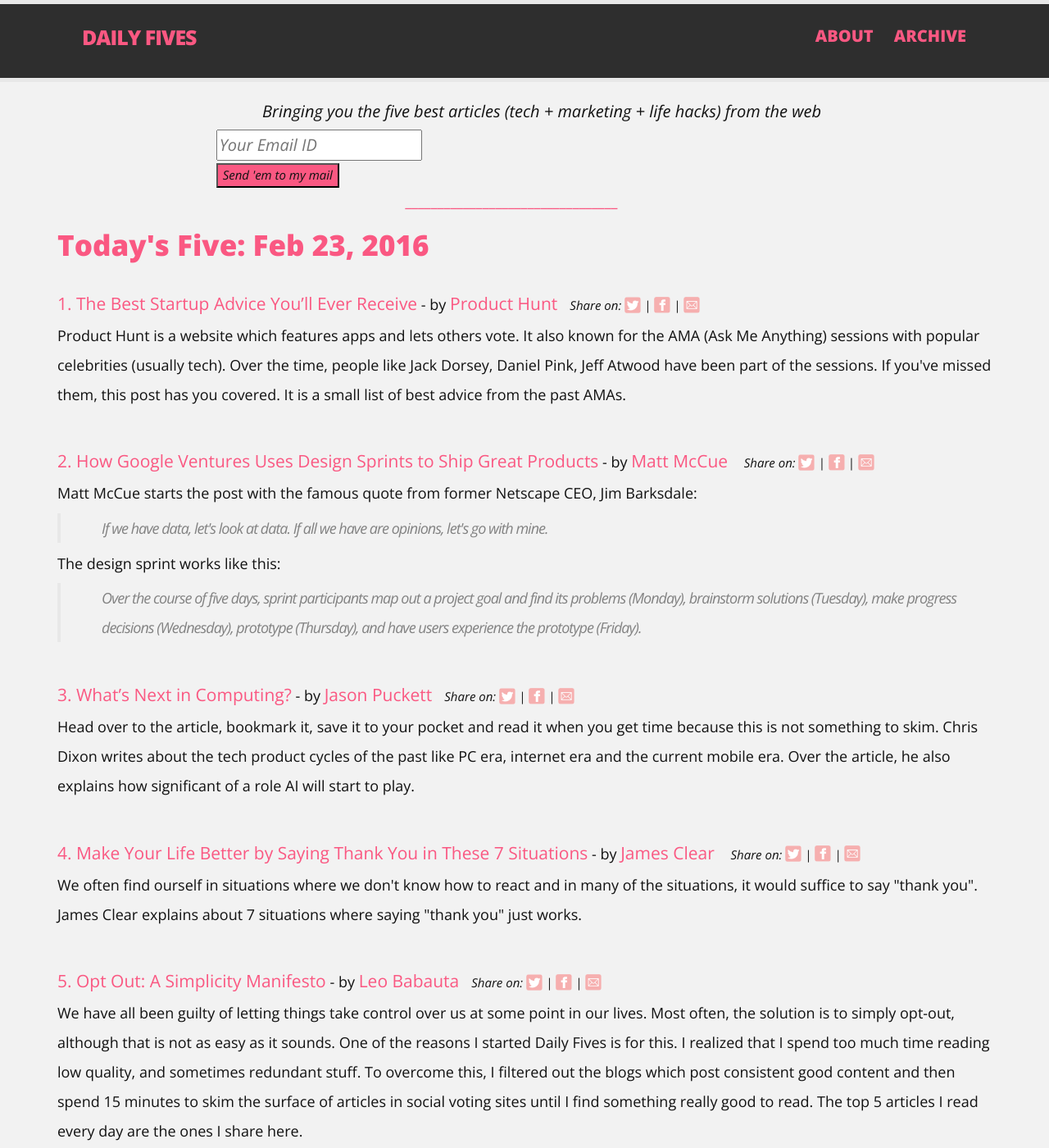
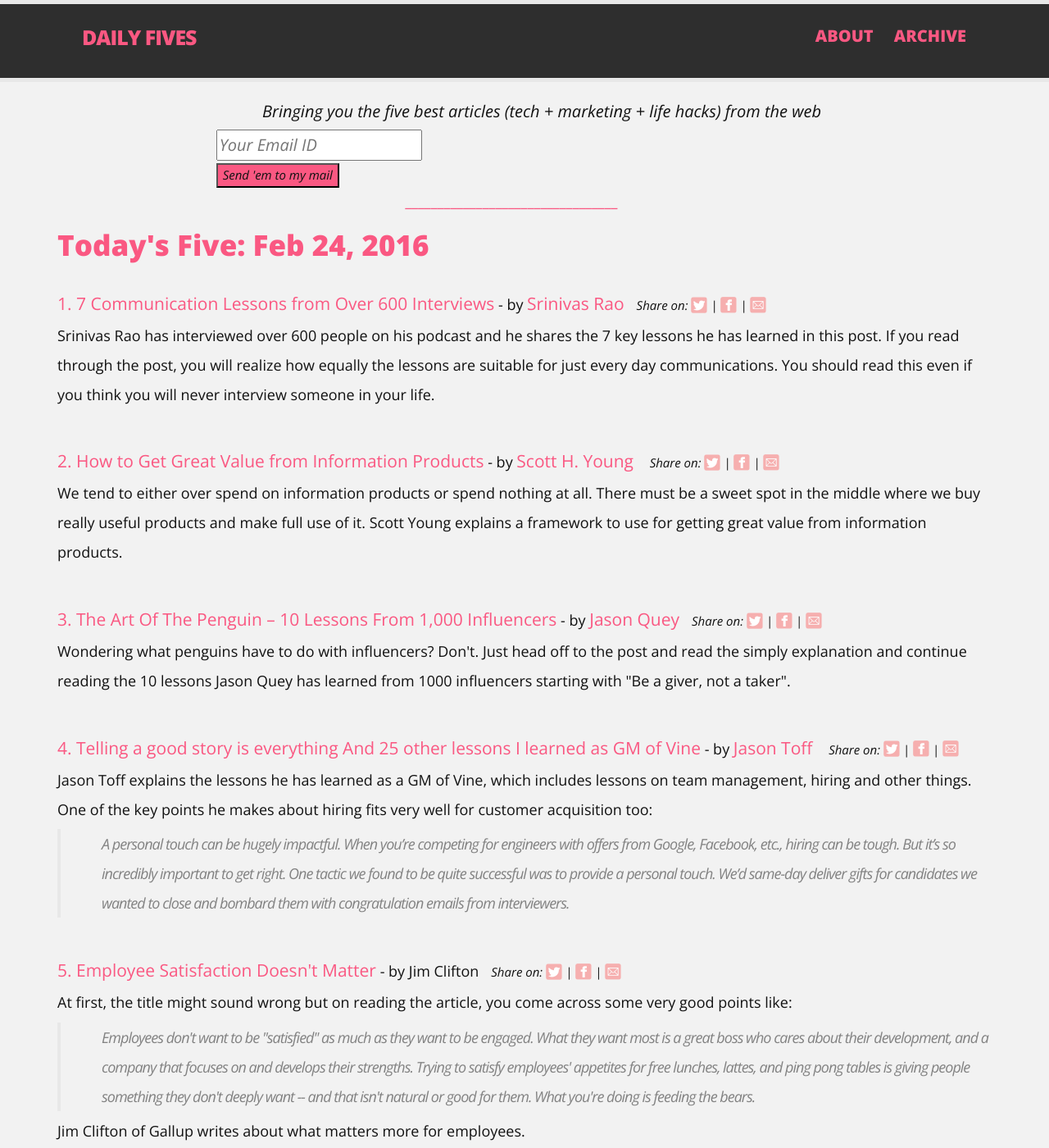
Before and after one commit to DailyFives/DailyFives.github.io, a Jekyll site: the page built from index.html, in a window 1280 px wide and 1400 px high. Shown: the whole window at 82% size. Built offline with Jekyll 4.4.1, drawn with Linux system fonts in a browser that asks for light colours; comment, search, counter and statistics services are not loaded.

Commit message:
New post

```diff
--- a/_posts/2016-02-23-6.html
+++ b/_posts/2016-02-23-6.html
@@ -30,7 +30,7 @@
 </p>
 
 <br />
-<a href="https://medium.com/@cdixon/what-s-next-in-computing-e54b870b80cc#.a9e021jve">3. What’s Next in Computing?</a> - by <a href="https://www.twitter.com/cdixon">Jason Puckett</a><span class="share">Share on: <a onclick="javascript:shareIt('What\’s Next in Computing? - by @cdixon', 'https://medium.com/@cdixon/what-s-next-in-computing-e54b870b80cc#.a9e021jve', 'twitter')"><img src="../images/twitter.png" class="social-image"></img></a> |
+<a href="https://medium.com/@cdixon/what-s-next-in-computing-e54b870b80cc#.a9e021jve">3. What’s Next in Computing?</a> - by <a href="https://www.twitter.com/cdixon">Chris Dixon</a><span class="share">Share on: <a onclick="javascript:shareIt('What\’s Next in Computing? - by @cdixon', 'https://medium.com/@cdixon/what-s-next-in-computing-e54b870b80cc#.a9e021jve', 'twitter')"><img src="../images/twitter.png" class="social-image"></img></a> |
  <a onclick="javascript:shareIt('What\’s Next in Computing?', 'https://medium.com/@cdixon/what-s-next-in-computing-e54b870b80cc#.a9e021jve', 'facebook')"><img src="../images/facebook.png" class="social-image"></img></a> |
  <a onclick="javascript:shareIt('What\’s Next in Computing?', 'https://medium.com/@cdixon/what-s-next-in-computing-e54b870b80cc#.a9e021jve', 'email')"><img src="../images/email.png" class="social-image"></img></a></span>
 
--- /dev/null
+++ b/_posts/2016-02-24-7.html
@@ -0,0 +1,62 @@
+---
+layout: post
+title: "Today's Five: Feb 24, 2016"
+date: 2016-02-24 23:00:00 +0530
+categories: dailyfives
+published: true
+---
+<a href="https://medium.com/@skooloflife/7-communication-lessons-from-over-600-interviews-28fec8839787#.hifnspfy8">1. 7 Communication Lessons from Over 600 Interviews</a> - by <a href="https://www.twitter.com/UnmistakableCEO">Srinivas Rao</a><span class="share">Share on: <a onclick="javascript:shareIt('7 Communication Lessons from Over 600 Interviews- by @UnmistakableCEO', 'https://medium.com/@skooloflife/7-communication-lessons-from-over-600-interviews-28fec8839787#.hifnspfy8', 'twitter')"><img src="../images/twitter.png" class="social-image"></img></a> |
+ <a onclick="javascript:shareIt('7 Communication Lessons from Over 600 Interviews', 'https://medium.com/@skooloflife/7-communication-lessons-from-over-600-interviews-28fec8839787#.hifnspfy8', 'facebook')"><img src="../images/facebook.png" class="social-image"></img></a> |
+ <a onclick="javascript:shareIt('7 Communication Lessons from Over 600 Interviews', 'https://medium.com/@skooloflife/7-communication-lessons-from-over-600-interviews-28fec8839787#.hifnspfy8', 'email')"><img src="../images/email.png" class="social-image"></img></a></span>
+
+<p>
+	Srinivas Rao has interviewed over 600 people on his podcast and he shares the 7 key lessons he has learned in this post. If you read through the post, you will realize how equally the lessons are suitable for just every day communications. You should read this even if you think you will never interview someone in your life.
+</p>
+<br \>
+<a href="https://www.scotthyoung.com/blog/2016/02/23/buying-info-products/">2. How to Get Great Value from Information Products</a> - by <a href="https://www.twitter.com/ScottHYoung">Scott H. Young</a>
+<span class="share">Share on: <a onclick="javascript:shareIt('How to Get Great Value from Information Products - by @ScottHYoung', 'https://www.scotthyoung.com/blog/2016/02/23/buying-info-products/', 'twitter')"><img src="../images/twitter.png" class="social-image"></img></a> |
+ <a onclick="javascript:shareIt('How to Get Great Value from Information Products', 'https://www.scotthyoung.com/blog/2016/02/23/buying-info-products/', 'facebook')"><img src="../images/facebook.png" class="social-image"></img></a> |
+ <a onclick="javascript:shareIt('How to Get Great Value from Information Products', 'https://www.scotthyoung.com/blog/2016/02/23/buying-info-products/', 'email')"><img src="../images/email.png" class="social-image"></img></a></span>
+
+<p>
+We tend to either over spend on information products or spend nothing at all. There must be a sweet spot in the middle where we buy really useful products and make full use of it. Scott Young explains a framework to use for getting great value from information products.
+</p>
+
+<br />
+<a href="http://www.bloggingwizard.com/1000-influencers/">3. The Art Of The Penguin – 10 Lessons From 1,000 Influencers</a> - by <a href="https://www.twitter.com/jdquey">Jason Quey</a><span class="share">Share on: <a onclick="javascript:shareIt('The Art Of The Penguin – 10 Lessons From 1,000 Influencers - by @jdquey', 'http://www.bloggingwizard.com/1000-influencers/', 'twitter')"><img src="../images/twitter.png" class="social-image"></img></a> |
+ <a onclick="javascript:shareIt('The Art Of The Penguin – 10 Lessons From 1,000 Influencers', 'http://www.bloggingwizard.com/1000-influencers/', 'facebook')"><img src="../images/facebook.png" class="social-image"></img></a> |
+ <a onclick="javascript:shareIt('The Art Of The Penguin – 10 Lessons From 1,000 Influencers', 'http://www.bloggingwizard.com/1000-influencers/', 'email')"><img src="../images/email.png" class="social-image"></img></a></span>
+
+<p>
+	Wondering what penguins have to do with influencers? Don't. Just head off to the post and read the simply explanation and continue reading the 10 lessons Jason Quey has learned from 1000 influencers starting with "Be a giver, not a taker".
+</p>
+
+<br \>
+
+<a href="https://medium.com/life-tips/telling-a-good-story-is-everything-5c66abbb23d9#.fr1mtsf2n">4. Telling a good story is everything And 25 other lessons I learned as GM of Vine</a> - by <a href="https://www.twitter.com/jasontoff">Jason Toff</a>
+<span class="share">Share on: <a onclick="javascript:shareIt('Telling a good story is everything And 25 other lessons I learned as GM of Vine - by @jasontoff', 'https://medium.com/life-tips/telling-a-good-story-is-everything-5c66abbb23d9#.fr1mtsf2n', 'twitter')"><img src="../images/twitter.png" class="social-image"></img></a> |
+ <a onclick="javascript:shareIt('Telling a good story is everything And 25 other lessons I learned as GM of Vine', 'https://medium.com/life-tips/telling-a-good-story-is-everything-5c66abbb23d9#.fr1mtsf2n', 'facebook')"><img src="../images/facebook.png" class="social-image"></img></a> |
+ <a onclick="javascript:shareIt('Telling a good story is everything And 25 other lessons I learned as GM of Vine', 'https://medium.com/life-tips/telling-a-good-story-is-everything-5c66abbb23d9#.fr1mtsf2n', 'email')"><img src="../images/email.png" class="social-image"></img></a></span>
+
+<p>
+	Jason Toff explains the lessons he has learned as a GM of Vine, which includes lessons on team management, hiring and other things.
+
+	One of the key points he makes about hiring fits very well for customer acquisition too:
+</p>
+<blockquote>
+	A personal touch can be hugely impactful. When you’re competing for engineers with offers from Google, Facebook, etc., hiring can be tough. But it’s so incredibly important to get right. One tactic we found to be quite successful was to provide a personal touch. We’d same-day deliver gifts for candidates we wanted to close and bombard them with congratulation emails from interviewers.
+</blockquote>
+
+<br \>
+<a href="http://www.gallup.com/opinion/chairman/171302/employee-satisfaction-doesn-matter.aspx">5. Employee Satisfaction Doesn't Matter</a> - by Jim Clifton</a><span class="share">Share on: <a onclick="javascript:shareIt('Employee Satisfaction Doesn\'t Matter', 'http://www.gallup.com/opinion/chairman/171302/employee-satisfaction-doesn-matter.aspx', 'twitter')"><img src="../images/twitter.png" class="social-image"></img></a> | <a onclick="javascript:shareIt('Employee Satisfaction Doesn\'t Matter', 'http://www.gallup.com/opinion/chairman/171302/employee-satisfaction-doesn-matter.aspx', 'facebook')"><img src="../images/facebook.png" class="social-image"></img></a> | <a onclick="javascript:shareIt('Employee Satisfaction Doesn\'t Matter', 'http://www.gallup.com/opinion/chairman/171302/employee-satisfaction-doesn-matter.aspx', 'email')"><img src="../images/email.png" class="social-image"></img></a></span>
+<p>
+	At first, the title might sound wrong but on reading the article, you come across some very good points like:
+</p>
+
+<blockquote>
+	Employees don't want to be "satisfied" as much as they want to be engaged. What they want most is a great boss who cares about their development, and a company that focuses on and develops their strengths. Trying to satisfy employees' appetites for free lunches, lattes, and ping pong tables is giving people something they don't deeply want -- and that isn't natural or good for them. What you're doing is feeding the bears.
+</blockquote>
+
+<p>
+	Jim Clifton of Gallup writes about what matters more for employees.
+</p>
```
